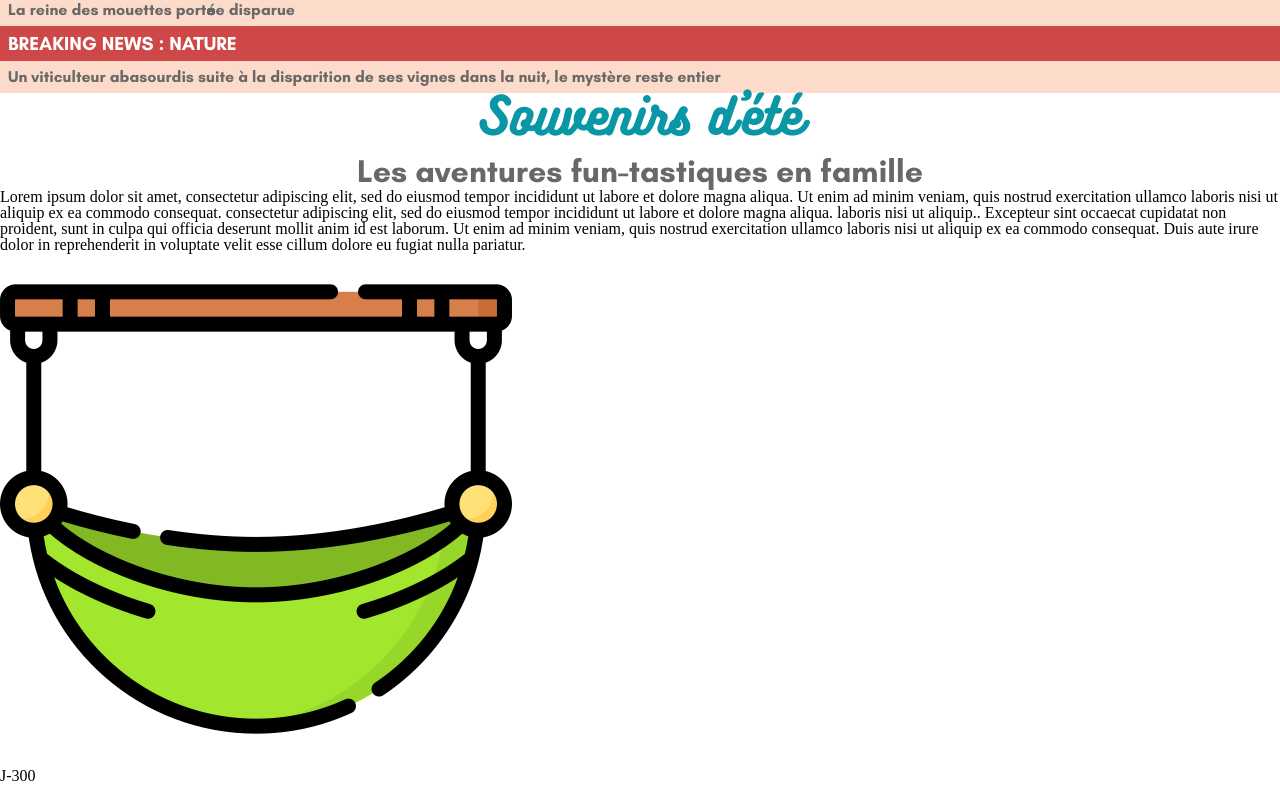
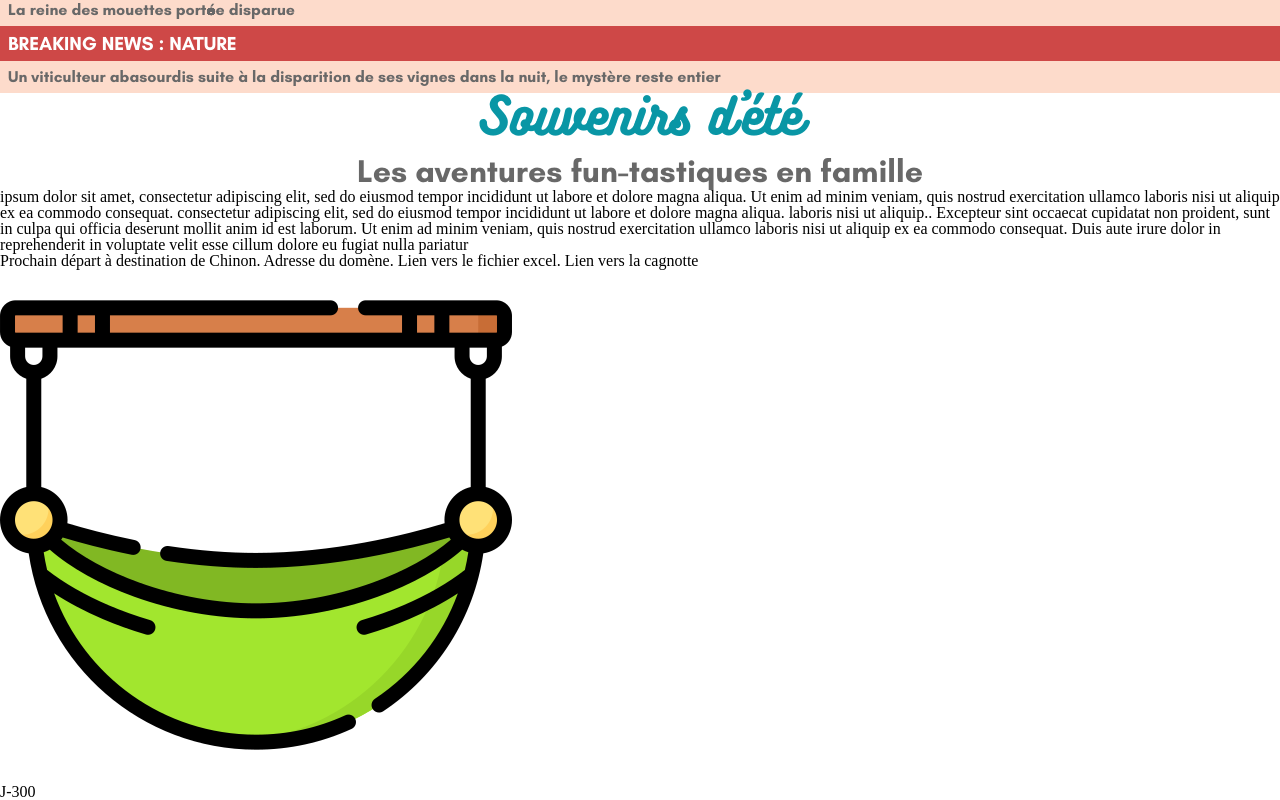
Before and after one commit to PixelsAndCookies/lets-go-to-the-summer, a React (Vite) app: page / in a window 1280 px wide. Shown: the part 743-1543 px from the top of the page. Built offline with nearby package versions, Linux system fonts and the light colour scheme.

Commit message:
Update Description.jsx

```diff
--- a/src/components/Description/Description.jsx
+++ b/src/components/Description/Description.jsx
@@ -1,14 +1,15 @@
+import description from '../../data/description.json'
+
 export const Description = () => {
     return (
-        <div>
-            <p>
-                Lorem ipsum dolor sit amet, consectetur adipiscing elit, sed do eiusmod tempor incididunt ut labore et dolore magna aliqua. Ut enim ad
-                minim veniam, quis nostrud exercitation ullamco laboris nisi ut aliquip ex ea commodo consequat. consectetur adipiscing elit, sed do
-                eiusmod tempor incididunt ut labore et dolore magna aliqua. laboris nisi ut aliquip.. Excepteur sint occaecat cupidatat non proident,
-                sunt in culpa qui officia deserunt mollit anim id est laborum. Ut enim ad minim veniam, quis nostrud exercitation ullamco laboris nisi
-                ut aliquip ex ea commodo consequat. Duis aute irure dolor in reprehenderit in voluptate velit esse cillum dolore eu fugiat nulla
-                pariatur.
-            </p>
-        </div>
+        <>
+            {description.map((text, id) => {
+                return (
+                    <div key={id}>
+                        <p>{text.content}</p>
+                    </div>
+                )
+            })}
+        </>
     )
 }
```
